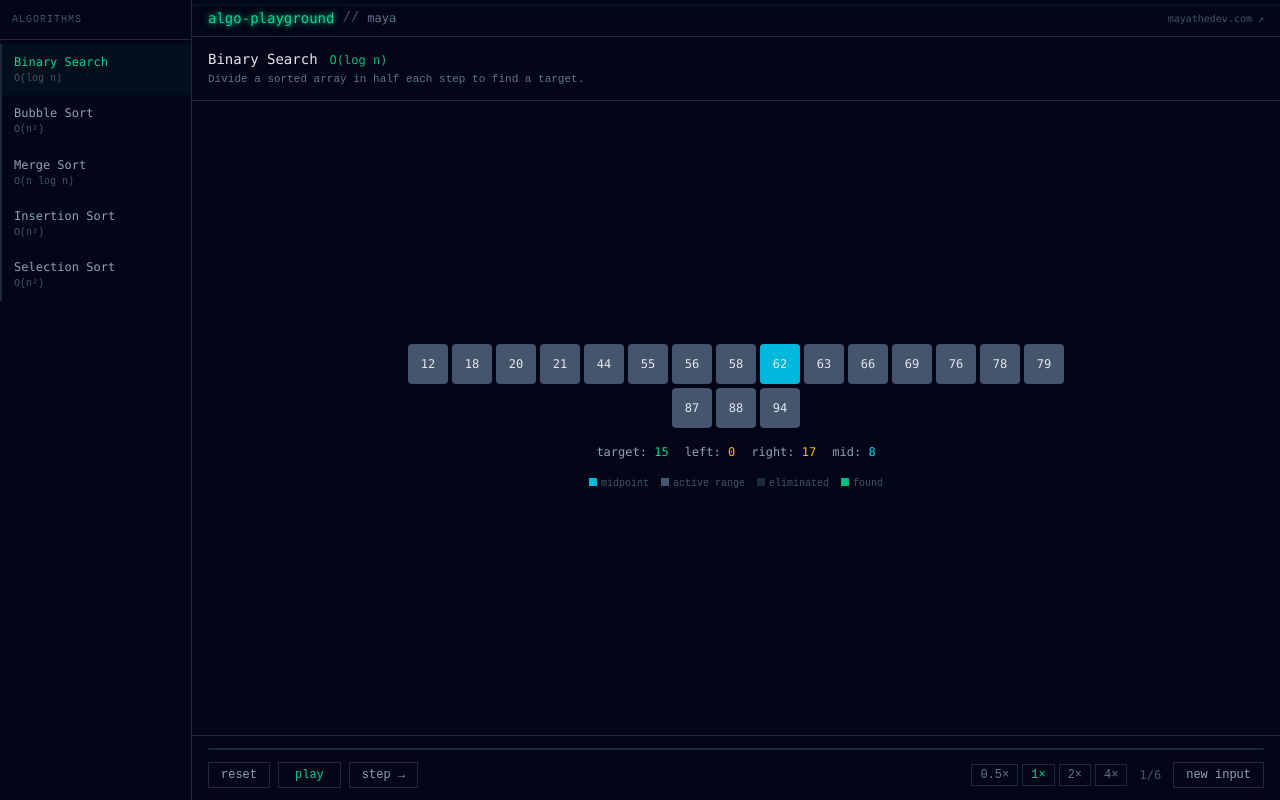
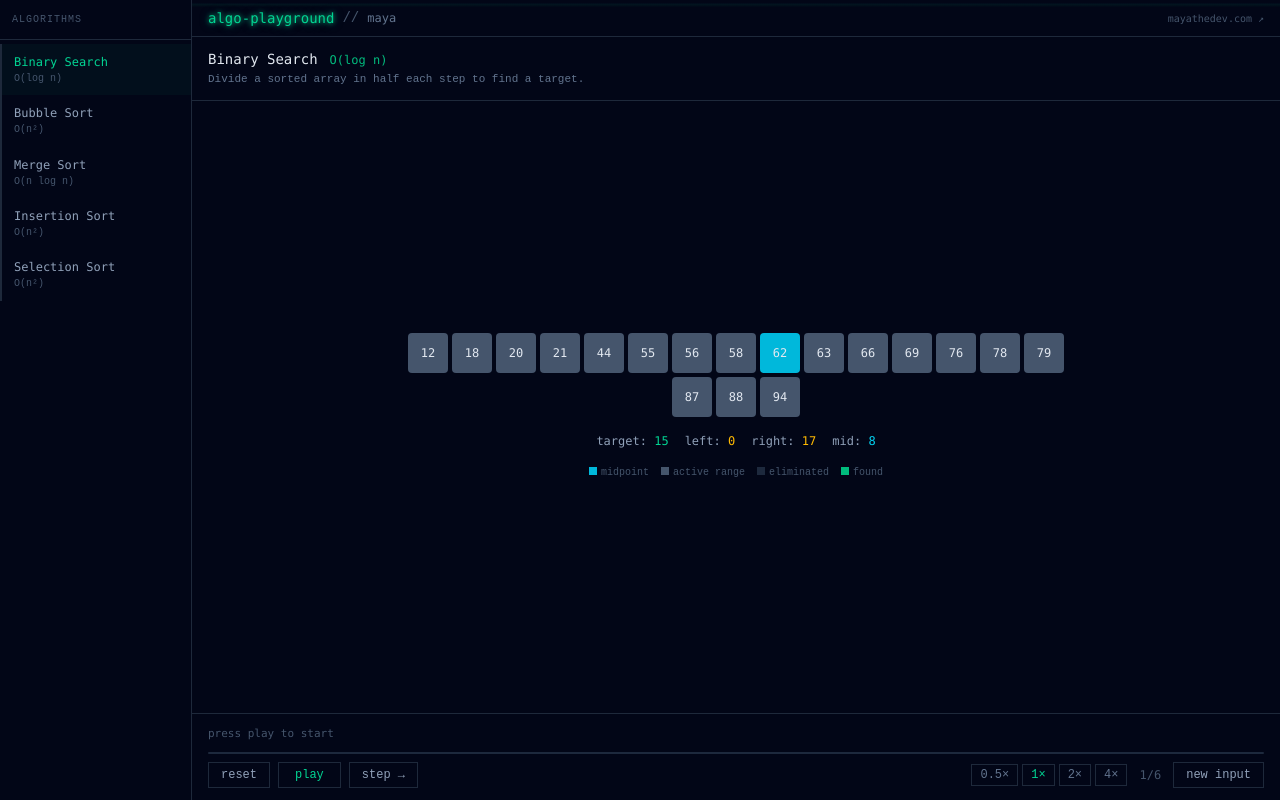
Before and after one commit to MayaTheDev/algo-playground, a React (Vite) app: page / in a window 1280 px wide. Built offline with nearby package versions, Linux system fonts and the light colour scheme.

Commit message:
Add step description and legend to Controls

```diff
--- a/src/components/Controls.tsx
+++ b/src/components/Controls.tsx
@@ -11,8 +11,12 @@
   setSpeed: (speed: number) => void
 }
 
+export type LegendItem = { color: string; label: string }
+
 type Props = {
   player: PlayerState
+  stepDescription?: string
+  legend?: LegendItem[]
   onNewInput?: () => void
 }
 
@@ -23,11 +27,20 @@
   { label: '4×', value: 80 },
 ]
 
-export function Controls({ player, onNewInput }: Props) {
+export function Controls({ player, stepDescription, legend, onNewInput }: Props) {
   const { idx, total, playing, speed, isDone, play, pause, stepForward, reset, setSpeed } = player
 
   return (
-    <div className="flex flex-col gap-3 px-4 py-3 border-t border-slate-800">
+    <div className="flex flex-col gap-2 px-4 py-3 border-t border-slate-800">
+      {/* Step description */}
+      <div className="min-h-[18px]">
+        {stepDescription ? (
+          <p className="text-[11px] text-slate-400 font-mono">{stepDescription}</p>
+        ) : (
+          <p className="text-[11px] text-slate-600 font-mono">press play to start</p>
+        )}
+      </div>
+
       {/* Progress bar */}
       <div className="w-full h-[2px] bg-slate-800 rounded-full overflow-hidden">
         <div
@@ -71,8 +84,19 @@
           </button>
         </div>
 
-        {/* Speed + step counter + new input */}
-        <div className="flex items-center gap-3">
+        {/* Speed + legend + step counter + new input */}
+        <div className="flex items-center gap-3 flex-wrap">
+          {legend && legend.length > 0 && (
+            <div className="flex items-center gap-2">
+              {legend.map(item => (
+                <span key={item.label} className="flex items-center gap-1 text-[10px] text-slate-500">
+                  <span className={`inline-block w-2 h-2 rounded-sm ${item.color}`} />
+                  {item.label}
+                </span>
+              ))}
+            </div>
+          )}
+
           <div className="flex items-center gap-1">
             {SPEED_OPTIONS.map(opt => (
               <button
@@ -89,9 +113,7 @@
             ))}
           </div>
 
-          <span className="text-xs text-slate-600 font-mono">
-            {idx + 1}/{total}
-          </span>
+          <span className="text-xs text-slate-600 font-mono">{idx + 1}/{total}</span>
 
           {onNewInput && (
             <button
```
